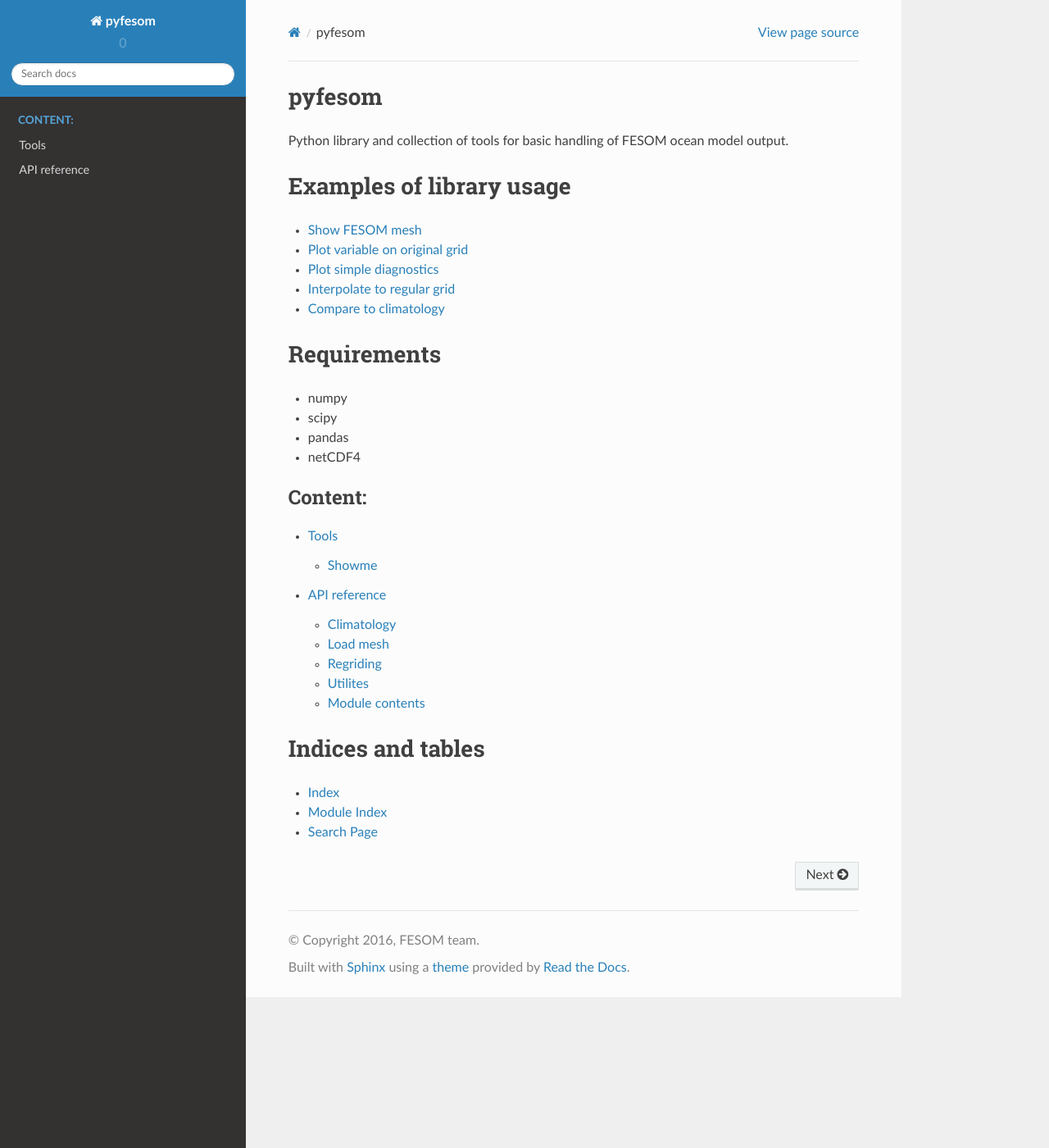
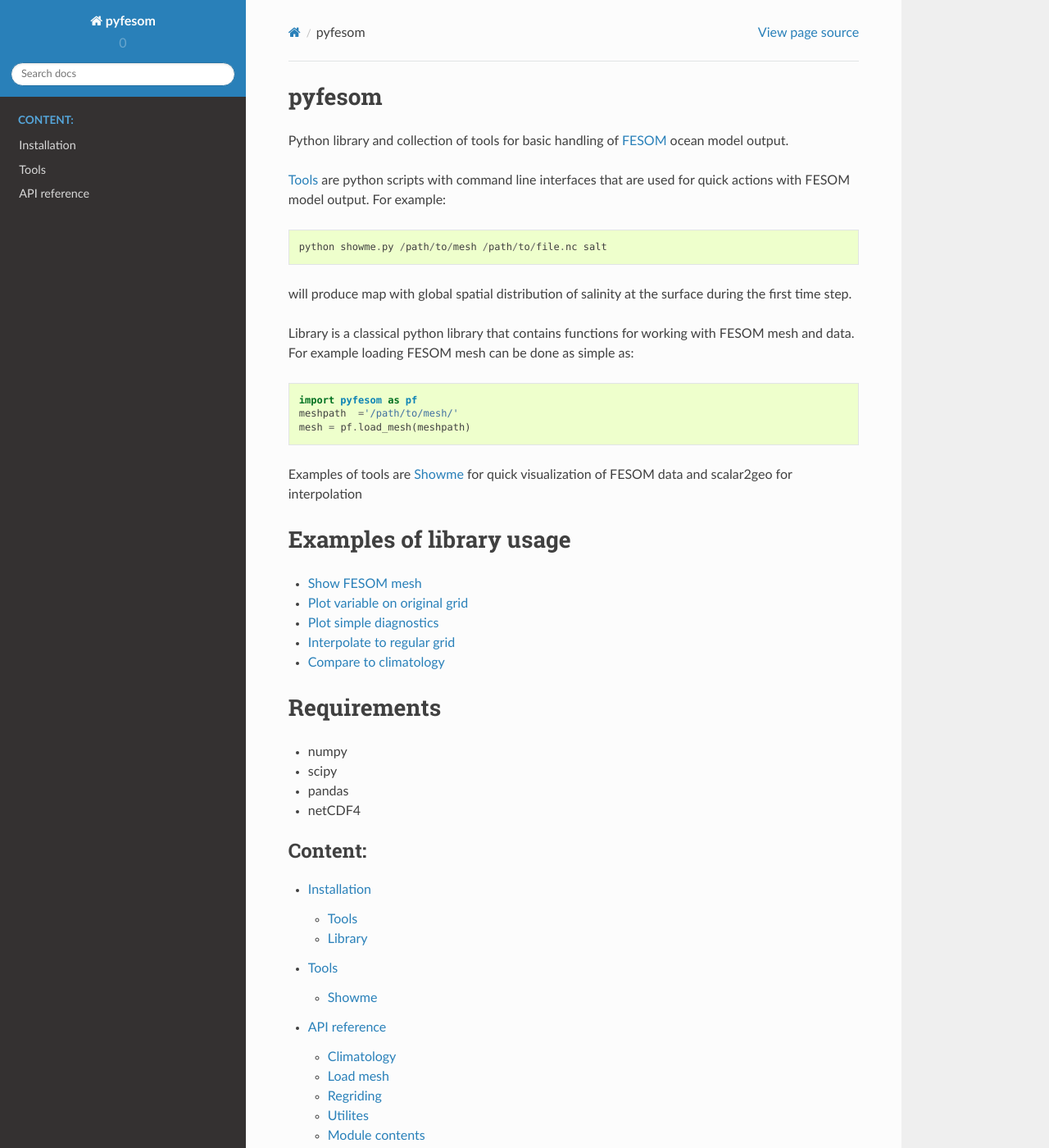
Before and after one commit to FESOM/pyfesom, a Sphinx documentation site: the page built from docs/index.rst, in a window 1280 px wide and 1400 px high. Shown: the whole window at 82% size. Built offline with Sphinx 7.4.7 and the Read the Docs theme 2.0.0, drawn with Linux system fonts in a browser that asks for light colours; pages that are not in the unit, such as notebooks, are missing from menus.

Commit message:
more documentation

```diff
--- a/docs/index.rst
+++ b/docs/index.rst
@@ -1,7 +1,21 @@
 pyfesom
 =======
 
-Python library and collection of tools for basic handling of FESOM ocean model output.
+Python library and collection of tools for basic handling of `FESOM <http://www.fesom.de/>`_  ocean model output.
+
+:ref:`tools` are python scripts with command line interfaces that are used for quick actions with FESOM model output. For example::
+
+    python showme.py /path/to/mesh /path/to/file.nc salt
+
+will produce map with global spatial distribution of salinity at the surface during the first time step.
+
+Library is a classical python library that contains functions for working with FESOM mesh and data. For example loading FESOM mesh can be done as simple as::
+
+    import pyfesom as pf
+    meshpath  ='/path/to/mesh/'
+    mesh = pf.load_mesh(meshpath)
+
+Examples of tools are :ref:`showme` for quick visualization of FESOM data and scalar2geo for interpolation
 
 Examples of library usage
 =========================
@@ -32,6 +46,7 @@ Requirements
    :maxdepth: 2
    :caption: Content:
 
+   installation
    tools
    api
 
--- a/docs/showme.rst
+++ b/docs/showme.rst
@@ -1,2 +1,6 @@
+.. _showme:
+
 Showme
 ======
+
+Simple visualization tool for FESOM data. `Python <http://www.python.org/>`_
--- a/docs/tools.rst
+++ b/docs/tools.rst
@@ -1,3 +1,5 @@
+.. _tools:
+
 Tools
 =====
 Collection of mostly command line style utilites for working with FESOM ocean model output.
@@ -8,6 +10,8 @@ Collection of mostly command line style utilites for working with FESOM ocean mo
 * f2l - convert fesom output to more convinient structure with layers
 * pcdo - execute cdo commands in parrallel
 
+:ref:`showme`
+
 .. toctree::
    :maxdepth: 2
    :caption: List of tools:
```
Also changed, not shown: docs/installation.rst (added, +57 -0 lines).
